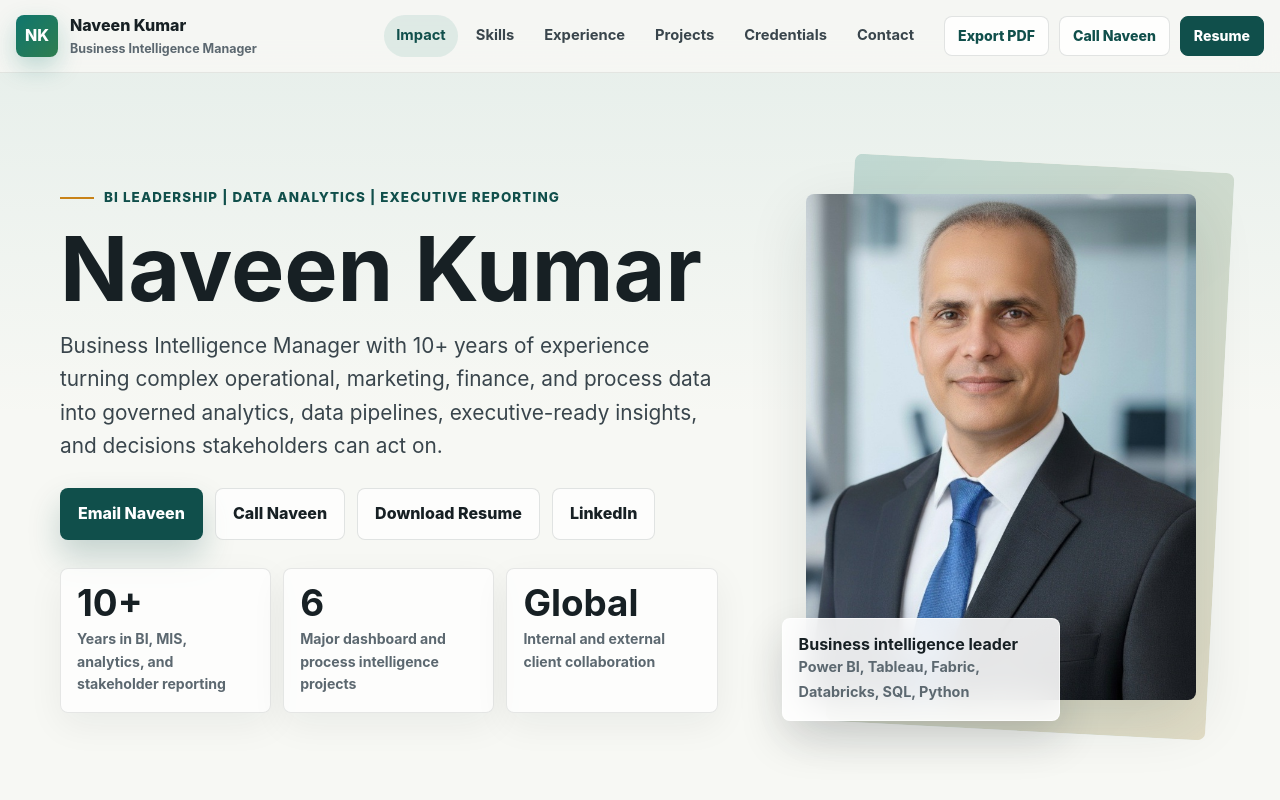
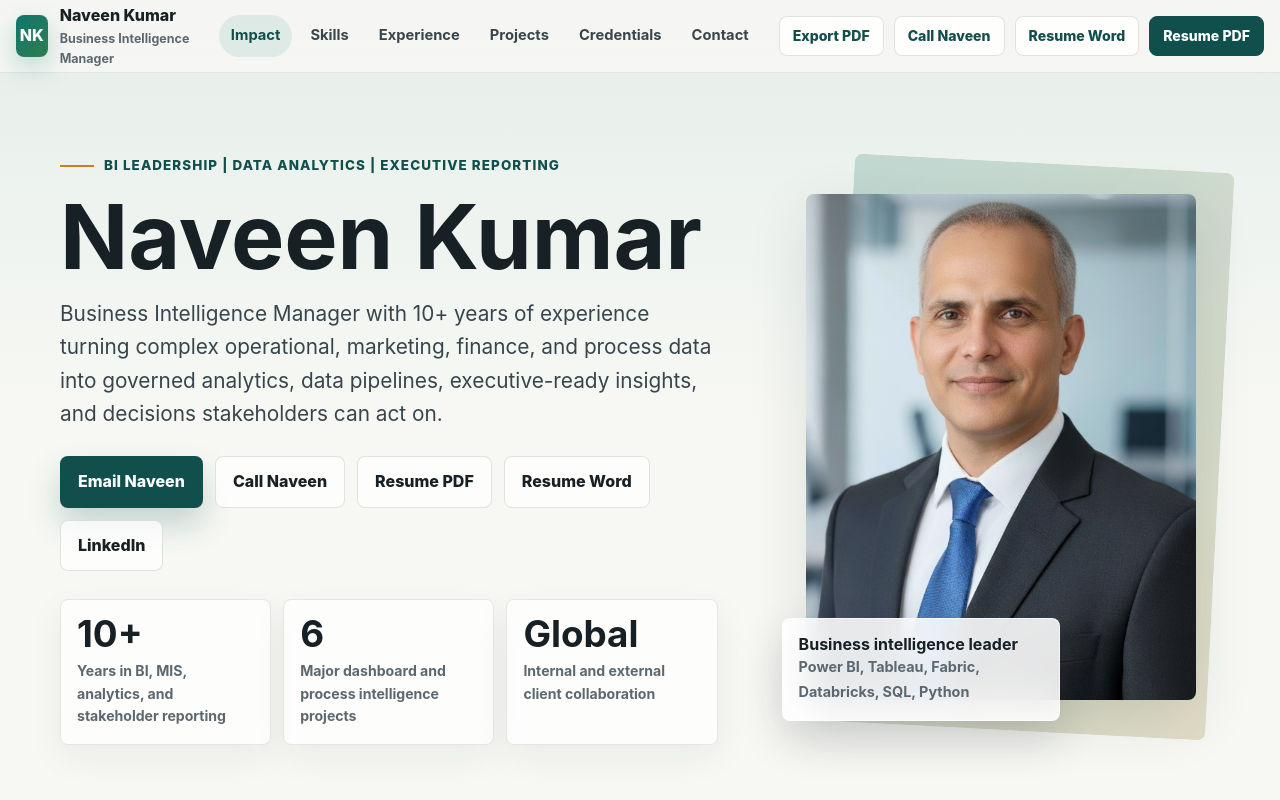
Before and after one commit to naveentanwar811/naveen-portfolio, a plain HTML site: page index.html in a window 1280 px wide. Shown: the top 800 px of the page. Drawn offline with Linux system fonts and the light colour scheme.

Commit message:
Add Word and PDF resume downloads

```diff
--- a/index.html
+++ b/index.html
@@ -854,7 +854,7 @@
       .nav-actions {
         grid-column: 1 / -1;
         display: grid;
-        grid-template-columns: repeat(3, 1fr);
+        grid-template-columns: repeat(2, 1fr);
         gap: 8px;
       }
 
@@ -1154,7 +1154,8 @@
       <div class="nav-actions" aria-label="Resume actions">
         <button class="nav-action" type="button" id="exportPdf">Export PDF</button>
         <a class="nav-action" href="tel:+919650647247">Call Naveen</a>
-        <a class="nav-action primary" href="Naveen%20Kumar_Business%20Intelligence%20Manager-10%20years.docx" download>Resume</a>
+        <a class="nav-action" href="Naveen%20Kumar_Business%20Intelligence%20Manager-10%20years.docx" download>Resume Word</a>
+        <a class="nav-action primary" href="Naveen%20Kumar_Business%20Intelligence%20Manager-10%20years.pdf" download>Resume PDF</a>
       </div>
 
       <button class="menu-toggle" type="button" aria-label="Open navigation" aria-expanded="false">
@@ -1178,7 +1179,8 @@
         <div class="hero-actions">
           <a class="btn btn-primary" href="mailto:naveentanwar811@gmail.com">Email Naveen</a>
           <a class="btn btn-secondary" href="tel:+919650647247">Call Naveen</a>
-          <a class="btn btn-secondary" href="Naveen%20Kumar_Business%20Intelligence%20Manager-10%20years.docx" download>Download Resume</a>
+          <a class="btn btn-secondary" href="Naveen%20Kumar_Business%20Intelligence%20Manager-10%20years.pdf" download>Resume PDF</a>
+          <a class="btn btn-secondary" href="Naveen%20Kumar_Business%20Intelligence%20Manager-10%20years.docx" download>Resume Word</a>
           <a class="btn btn-secondary" href="https://www.linkedin.com/in/naveen-kumar-490b59221/" target="_blank" rel="noreferrer">LinkedIn</a>
         </div>
         <div class="hero-stats" aria-label="Career highlights">
@@ -1523,7 +1525,8 @@
           <div class="contact-actions">
             <a class="btn btn-primary" href="mailto:naveentanwar811@gmail.com">Send Email</a>
             <a class="btn btn-secondary" href="tel:+919650647247">Call</a>
-            <a class="btn btn-secondary" href="Naveen%20Kumar_Business%20Intelligence%20Manager-10%20years.docx" download>Resume</a>
+            <a class="btn btn-secondary" href="Naveen%20Kumar_Business%20Intelligence%20Manager-10%20years.pdf" download>Resume PDF</a>
+            <a class="btn btn-secondary" href="Naveen%20Kumar_Business%20Intelligence%20Manager-10%20years.docx" download>Resume Word</a>
           </div>
         </div>
 
```
